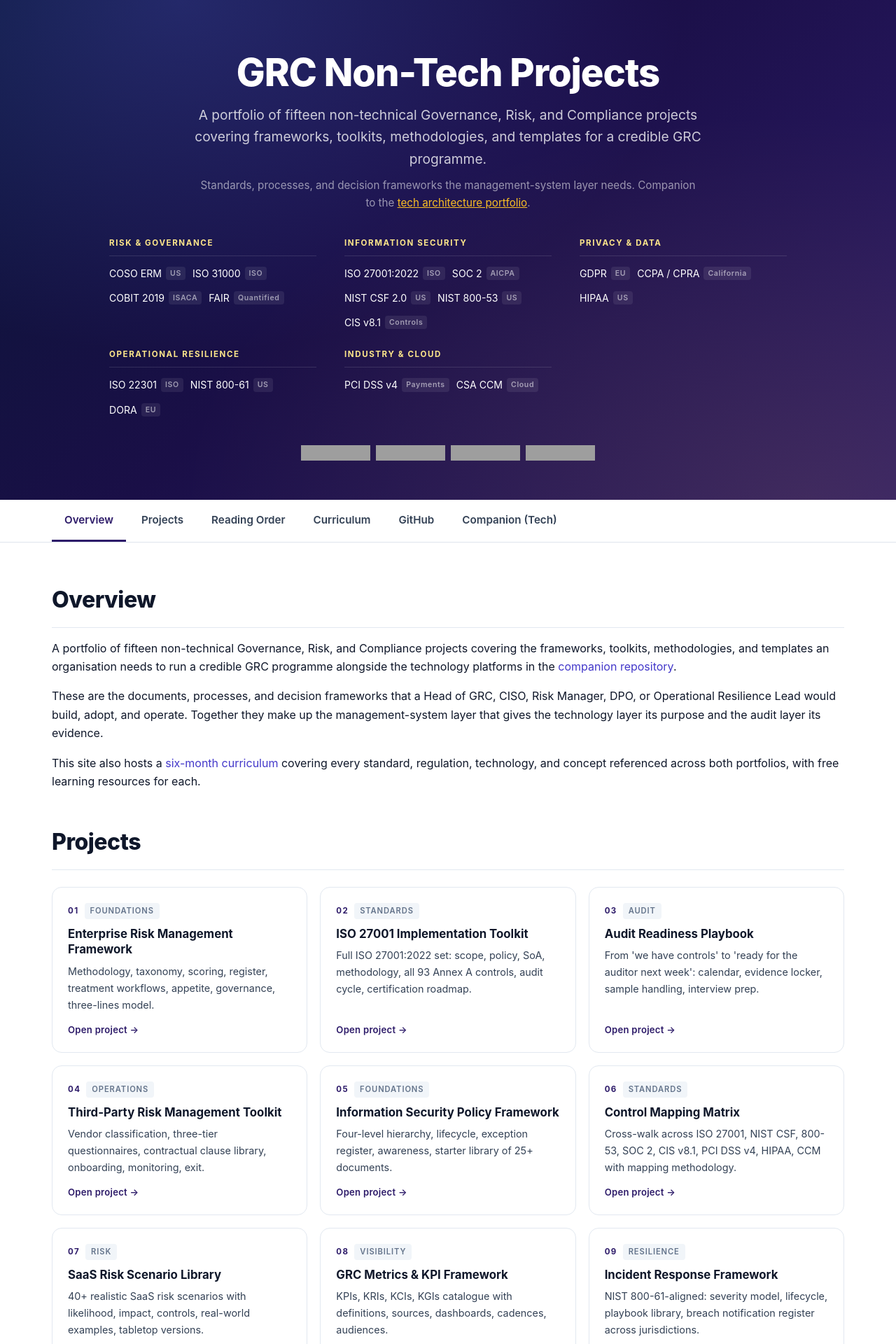
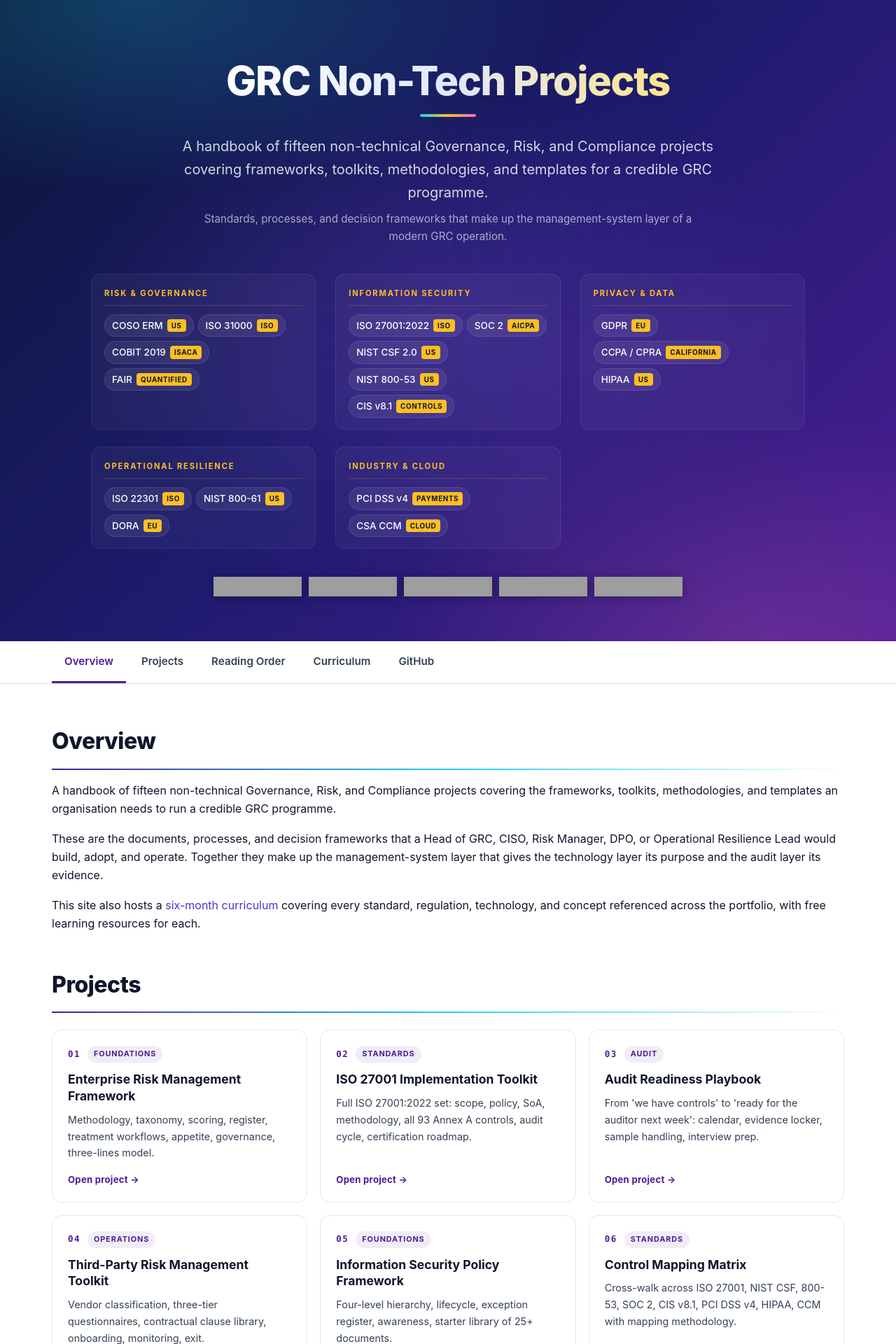
Before and after one commit to SathyaSivam-GRCNexis/grc-handbook, a Jekyll site: the page built from index.md, in a window 1280 px wide. Shown: the top 1920 px of the page at 70% size. Built offline with Jekyll 4.4.1, drawn with Linux system fonts in a browser that asks for light colours; grey boxes are pictures that could not be loaded.

Commit message:
Brighten the site: gradient text title, vibrant badges, glass framework cards, multi-colour accents; remove tech repo references

```diff
--- a/_config.yml
+++ b/_config.yml
@@ -8,7 +8,6 @@ author:
   github: SathyaSivam-GRCNexis
 
 repository: SathyaSivam-GRCNexis/grc-handbook
-companion_repo: SathyaSivam-GRCNexis/grc-tech-projects
 
 markdown: kramdown
 kramdown:
--- a/_layouts/default.html
+++ b/_layouts/default.html
@@ -12,9 +12,9 @@
 
 <header class="hero">
   <div class="hero-inner">
-    <h1>{{ site.title }}</h1>
-    <p class="tagline">A portfolio of fifteen non-technical Governance, Risk, and Compliance projects covering frameworks, toolkits, methodologies, and templates for a credible GRC programme.</p>
-    <p class="subline">Standards, processes, and decision frameworks the management-system layer needs. Companion to the <a href="https://github.com/{{ site.companion_repo }}">tech architecture portfolio</a>.</p>
+    <h1>{{ site.title }}<span class="title-underline"></span></h1>
+    <p class="tagline">A handbook of fifteen non-technical Governance, Risk, and Compliance projects covering frameworks, toolkits, methodologies, and templates for a credible GRC programme.</p>
+    <p class="subline">Standards, processes, and decision frameworks that make up the management-system layer of a modern GRC operation.</p>
 
     <div class="framework-grid">
       {% for group in site.framework_groups %}
@@ -22,7 +22,7 @@
         <div class="fg-heading">{{ group.heading }}</div>
         <div class="fg-items">
           {% for item in group.items %}
-          <span class="fg-item">{{ item.name }} <span class="fg-tag">{{ item.tag }}</span></span>
+          <span class="fg-item">{{ item.name }}<span class="fg-tag">{{ item.tag }}</span></span>
           {% endfor %}
         </div>
       </div>
@@ -30,10 +30,11 @@
     </div>
 
     <div class="hero-badges">
-      <img alt="Projects" src="https://img.shields.io/badge/Projects-15-2d1b69?style=flat-square&labelColor=0a1638">
-      <img alt="Curriculum" src="https://img.shields.io/badge/Curriculum-24%20weeks-2d1b69?style=flat-square&labelColor=0a1638">
-      <img alt="License" src="https://img.shields.io/badge/License-CC%20BY--SA%204.0-fbbf24?style=flat-square&labelColor=0a1638">
-      <img alt="Companion" src="https://img.shields.io/badge/Companion-grc--tech--projects-2d1b69?style=flat-square&labelColor=0a1638">
+      <img alt="Projects" src="https://img.shields.io/badge/Projects-15-22c55e?style=for-the-badge&labelColor=0f172a">
+      <img alt="Curriculum" src="https://img.shields.io/badge/Curriculum-24%20weeks-3b82f6?style=for-the-badge&labelColor=0f172a">
+      <img alt="Frameworks" src="https://img.shields.io/badge/Frameworks-18%2B-a855f7?style=for-the-badge&labelColor=0f172a">
+      <img alt="License" src="https://img.shields.io/badge/License-CC%20BY--SA%204.0-fbbf24?style=for-the-badge&labelColor=0f172a">
+      <img alt="Status" src="https://img.shields.io/badge/Status-Active-ec4899?style=for-the-badge&labelColor=0f172a">
     </div>
   </div>
 </header>
@@ -45,7 +46,6 @@
     <a href="{{ '/#reading-order' | relative_url }}">Reading Order</a>
     <a href="{{ '/CURRICULUM/' | relative_url }}" class="{% if page.url contains 'CURRICULUM' %}active{% endif %}">Curriculum</a>
     <a href="https://github.com/{{ site.repository }}">GitHub</a>
-    <a href="https://github.com/{{ site.companion_repo }}">Companion (Tech)</a>
   </div>
 </nav>
 
--- a/_layouts/project.html
+++ b/_layouts/project.html
@@ -23,7 +23,6 @@
     <a href="{{ '/#reading-order' | relative_url }}">Reading Order</a>
     <a href="{{ '/CURRICULUM/' | relative_url }}">Curriculum</a>
     <a href="https://github.com/{{ site.repository }}">GitHub</a>
-    <a href="https://github.com/{{ site.companion_repo }}">Companion (Tech)</a>
   </div>
 </nav>
 
--- a/assets/css/style.css
+++ b/assets/css/style.css
@@ -1,14 +1,18 @@
 /* ==========================================================================
-   GRC Non-Tech Projects | Pages stylesheet
-   Palette: navy (#0a1638) -> deep violet (#2d1b69), amber accent (#fbbf24)
+   GRC Handbook | Pages stylesheet
+   Palette: navy (#0a1638) -> indigo -> deep violet, with cyan + amber + pink accents
    ========================================================================== */
 
 :root {
   --navy: #0a1638;
-  --violet: #2d1b69;
+  --indigo: #1e1b6e;
+  --violet: #4c1d95;
   --violet-deep: #1a0f47;
   --amber: #fbbf24;
   --amber-soft: #fde68a;
+  --cyan: #22d3ee;
+  --pink: #f472b6;
+  --green: #34d399;
   --ink: #0f172a;
   --ink-soft: #334155;
   --muted: #64748b;
@@ -17,8 +21,8 @@
   --bg: #ffffff;
   --bg-soft: #f8fafc;
   --hero-fg: #ffffff;
-  --hero-fg-soft: rgba(255, 255, 255, 0.78);
-  --hero-fg-muted: rgba(255, 255, 255, 0.55);
+  --hero-fg-soft: rgba(255, 255, 255, 0.82);
+  --hero-fg-muted: rgba(255, 255, 255, 0.62);
   --radius: 8px;
   --radius-lg: 14px;
   --max: 1180px;
@@ -43,89 +47,133 @@ a:hover { text-decoration: underline; }
 
 /* ---------- Hero ---------- */
 .hero {
-  background: linear-gradient(135deg, var(--navy) 0%, var(--violet-deep) 45%, var(--violet) 100%);
+  background:
+    radial-gradient(ellipse 80% 50% at 15% 0%, rgba(34, 211, 238, 0.22), transparent 60%),
+    radial-gradient(ellipse 70% 60% at 85% 100%, rgba(244, 114, 182, 0.18), transparent 60%),
+    radial-gradient(ellipse 60% 50% at 50% 50%, rgba(168, 85, 247, 0.18), transparent 70%),
+    linear-gradient(135deg, #0a1638 0%, #1e1b6e 50%, #4c1d95 100%);
   color: var(--hero-fg);
-  padding: 72px 24px 56px;
+  padding: 84px 24px 64px;
   position: relative;
   overflow: hidden;
 }
-.hero::before {
+.hero::after {
   content: "";
   position: absolute;
   inset: 0;
-  background:
-    radial-gradient(ellipse at 20% 0%, rgba(99, 102, 241, 0.25), transparent 50%),
-    radial-gradient(ellipse at 90% 100%, rgba(251, 191, 36, 0.10), transparent 55%);
+  background-image:
+    linear-gradient(rgba(255,255,255,0.025) 1px, transparent 1px),
+    linear-gradient(90deg, rgba(255,255,255,0.025) 1px, transparent 1px);
+  background-size: 40px 40px;
   pointer-events: none;
+  mask-image: radial-gradient(ellipse at center, black 30%, transparent 80%);
+  -webkit-mask-image: radial-gradient(ellipse at center, black 30%, transparent 80%);
 }
 .hero-inner {
   max-width: var(--max);
   margin: 0 auto;
   position: relative;
+  z-index: 1;
   text-align: center;
 }
 .hero h1 {
-  font-size: clamp(2.2rem, 4.4vw, 3.4rem);
+  font-size: clamp(2.4rem, 5vw, 3.6rem);
   font-weight: 800;
-  letter-spacing: -0.02em;
-  margin: 0 0 14px;
-  line-height: 1.15;
+  letter-spacing: -0.025em;
+  margin: 0 0 18px;
+  line-height: 1.1;
+  background: linear-gradient(90deg, #ffffff 0%, #e0e7ff 50%, #fde68a 100%);
+  -webkit-background-clip: text;
+  background-clip: text;
+  -webkit-text-fill-color: transparent;
+  display: inline-block;
+  position: relative;
+}
+.title-underline {
+  display: block;
+  width: 80px;
+  height: 4px;
+  margin: 16px auto 0;
+  background: linear-gradient(90deg, var(--cyan), var(--amber), var(--pink));
+  border-radius: 2px;
 }
 .hero .tagline {
-  font-size: clamp(1rem, 1.6vw, 1.2rem);
+  font-size: clamp(1.05rem, 1.7vw, 1.25rem);
   color: var(--hero-fg-soft);
-  margin: 0 auto 8px;
-  max-width: 760px;
+  margin: 8px auto 8px;
+  max-width: 780px;
+  font-weight: 400;
 }
 .hero .subline {
   font-size: 0.95rem;
   color: var(--hero-fg-muted);
-  margin: 0 auto 36px;
+  margin: 0 auto 40px;
   max-width: 720px;
 }
-.hero .subline a { color: var(--amber); text-decoration: underline; }
 
 /* Framework grid */
 .framework-grid {
   display: grid;
   grid-template-columns: repeat(auto-fit, minmax(260px, 1fr));
-  gap: 22px 28px;
-  max-width: 980px;
-  margin: 0 auto 36px;
+  gap: 24px 28px;
+  max-width: 1020px;
+  margin: 0 auto 40px;
   text-align: left;
 }
-.fg-group { padding: 0 6px; }
+.fg-group {
+  padding: 18px 18px 16px;
+  background: rgba(255, 255, 255, 0.04);
+  border: 1px solid rgba(255, 255, 255, 0.08);
+  border-radius: var(--radius-lg);
+  backdrop-filter: blur(8px);
+  -webkit-backdrop-filter: blur(8px);
+  transition: border-color .2s, background .2s;
+}
+.fg-group:hover {
+  border-color: rgba(251, 191, 36, 0.4);
+  background: rgba(255, 255, 255, 0.06);
+}
 .fg-heading {
-  font-size: 0.72rem;
+  font-size: 0.7rem;
   font-weight: 700;
-  letter-spacing: 0.14em;
+  letter-spacing: 0.16em;
   text-transform: uppercase;
-  color: var(--amber-soft);
-  margin: 0 0 10px;
+  color: var(--amber);
+  margin: 0 0 12px;
   padding-bottom: 8px;
-  border-bottom: 1px solid rgba(255, 255, 255, 0.12);
+  border-bottom: 1px solid rgba(251, 191, 36, 0.2);
 }
 .fg-items {
   display: flex;
   flex-wrap: wrap;
-  gap: 6px 10px;
+  gap: 6px;
 }
 .fg-item {
   display: inline-flex;
   align-items: center;
   gap: 6px;
-  font-size: 0.88rem;
+  font-size: 0.85rem;
+  font-weight: 500;
   color: var(--hero-fg);
-  padding: 3px 0;
+  padding: 4px 10px;
+  background: rgba(255, 255, 255, 0.07);
+  border: 1px solid rgba(255, 255, 255, 0.1);
+  border-radius: 999px;
+  transition: background .15s, border-color .15s;
+}
+.fg-item:hover {
+  background: rgba(34, 211, 238, 0.12);
+  border-color: rgba(34, 211, 238, 0.4);
 }
 .fg-tag {
-  font-size: 0.66rem;
-  font-weight: 600;
+  font-size: 0.62rem;
+  font-weight: 700;
   letter-spacing: 0.06em;
-  color: var(--hero-fg-muted);
-  background: rgba(255, 255, 255, 0.08);
+  color: var(--ink);
+  background: var(--amber);
   padding: 1px 6px;
   border-radius: 4px;
+  text-transform: uppercase;
 }
 
 /* Hero badges */
@@ -133,10 +181,15 @@ a:hover { text-decoration: underline; }
   display: flex;
   flex-wrap: wrap;
   justify-content: center;
-  gap: 8px;
-  margin-top: 24px;
+  gap: 10px;
+  margin-top: 28px;
 }
-.hero-badges img { height: 22px; }
+.hero-badges img {
+  height: 28px;
+  filter: drop-shadow(0 2px 8px rgba(0, 0, 0, 0.3));
+  transition: transform .15s;
+}
+.hero-badges img:hover { transform: translateY(-2px); }
 
 /* ---------- Nav tabs ---------- */
 .tabnav {
@@ -187,7 +240,8 @@ a:hover { text-decoration: underline; }
   letter-spacing: -0.015em;
   margin: 48px 0 16px;
   padding-bottom: 12px;
-  border-bottom: 1px solid var(--line);
+  border-bottom: 2px solid transparent;
+  border-image: linear-gradient(90deg, var(--violet), var(--cyan), transparent) 1;
 }
 .content h1:first-child { margin-top: 0; }
 .content h2 {
@@ -195,6 +249,7 @@ a:hover { text-decoration: underline; }
   font-weight: 700;
   margin: 40px 0 14px;
   letter-spacing: -0.01em;
+  color: var(--indigo);
 }
 .content h3 {
   font-size: 1.15rem;
@@ -218,6 +273,7 @@ a:hover { text-decoration: underline; }
   background: var(--line-soft);
   padding: 2px 6px;
   border-radius: 4px;
+  color: var(--violet);
 }
 .content pre {
   background: #0f172a;
@@ -266,35 +322,49 @@ a:hover { text-decoration: underline; }
   color: inherit;
   transition: transform .15s, border-color .15s, box-shadow .15s;
   position: relative;
+  overflow: hidden;
+}
+.project-card::before {
+  content: "";
+  position: absolute;
+  top: 0;
+  left: 0;
+  right: 0;
+  height: 3px;
+  background: linear-gradient(90deg, var(--violet), var(--cyan));
+  opacity: 0;
+  transition: opacity .15s;
 }
 .project-card:hover {
-  transform: translateY(-2px);
+  transform: translateY(-3px);
   border-color: var(--violet);
-  box-shadow: 0 6px 20px -8px rgba(45, 27, 105, 0.25);
+  box-shadow: 0 10px 28px -10px rgba(76, 29, 149, 0.3);
   text-decoration: none;
 }
+.project-card:hover::before { opacity: 1; }
 .project-card .num {
-  font-size: 0.72rem;
-  font-weight: 700;
+  font-size: 0.78rem;
+  font-weight: 800;
   letter-spacing: 0.12em;
   color: var(--violet);
+  font-family: ui-monospace, SFMono-Regular, Menlo, monospace;
 }
 .project-card .cat {
-  font-size: 0.7rem;
-  font-weight: 600;
+  font-size: 0.68rem;
+  font-weight: 700;
   letter-spacing: 0.08em;
   text-transform: uppercase;
-  color: var(--muted);
-  background: var(--line-soft);
-  padding: 2px 8px;
-  border-radius: 4px;
-  margin-left: 8px;
+  color: var(--violet);
+  background: rgba(76, 29, 149, 0.08);
+  padding: 3px 9px;
+  border-radius: 999px;
+  margin-left: 10px;
 }
-.project-card .head { display: flex; align-items: center; margin-bottom: 10px; }
+.project-card .head { display: flex; align-items: center; margin-bottom: 12px; }
 .project-card h3 {
-  font-size: 1.05rem;
+  font-size: 1.1rem;
   font-weight: 700;
-  margin: 0 0 8px;
+  margin: 0 0 10px;
   color: var(--ink);
   line-height: 1.35;
 }
@@ -305,42 +375,50 @@ a:hover { text-decoration: underline; }
   flex-grow: 1;
 }
 .project-card .open {
-  margin-top: 14px;
+  margin-top: 16px;
   font-size: 0.82rem;
-  font-weight: 600;
+  font-weight: 700;
   color: var(--violet);
   letter-spacing: 0.02em;
 }
 
 /* ---------- Project page subhero ---------- */
 .subhero {
-  background: linear-gradient(135deg, var(--navy) 0%, var(--violet) 100%);
+  background:
+    radial-gradient(ellipse 60% 80% at 80% 0%, rgba(244, 114, 182, 0.15), transparent 60%),
+    radial-gradient(ellipse 50% 70% at 10% 100%, rgba(34, 211, 238, 0.15), transparent 60%),
+    linear-gradient(135deg, #0a1638 0%, #1e1b6e 50%, #4c1d95 100%);
   color: var(--hero-fg);
-  padding: 36px 24px 32px;
+  padding: 44px 24px 38px;
+  position: relative;
+  overflow: hidden;
 }
 .subhero-inner {
   max-width: var(--max);
   margin: 0 auto;
+  position: relative;
 }
 .subhero .crumb {
-  font-size: 0.8rem;
-  letter-spacing: 0.08em;
+  font-size: 0.78rem;
+  letter-spacing: 0.1em;
   text-transform: uppercase;
-  color: var(--amber-soft);
-  margin-bottom: 6px;
+  color: var(--amber);
+  margin-bottom: 8px;
+  font-weight: 600;
 }
-.subhero .crumb a { color: var(--amber-soft); text-decoration: none; }
+.subhero .crumb a { color: var(--amber); text-decoration: none; }
 .subhero .crumb a:hover { text-decoration: underline; }
 .subhero h1 {
-  font-size: clamp(1.6rem, 3vw, 2.2rem);
+  font-size: clamp(1.7rem, 3vw, 2.3rem);
   font-weight: 800;
   letter-spacing: -0.015em;
   margin: 0;
+  color: white;
 }
 
 /* ---------- Footer ---------- */
 .site-footer {
-  background: var(--bg-soft);
+  background: linear-gradient(180deg, var(--bg-soft) 0%, #eef2ff 100%);
   border-top: 1px solid var(--line);
   padding: 32px 24px;
   text-align: center;
@@ -351,9 +429,11 @@ a:hover { text-decoration: underline; }
 
 /* ---------- Responsive ---------- */
 @media (max-width: 720px) {
-  .hero { padding: 56px 20px 40px; }
+  .hero { padding: 60px 20px 44px; }
   .content { padding: 40px 20px 72px; }
   .framework-grid { gap: 18px; }
+  .fg-group { padding: 14px 14px 12px; }
   .tabnav-inner { padding: 0 16px; }
   .tabnav a { padding: 14px 12px; font-size: 0.9rem; }
+  .hero-badges img { height: 24px; }
 }
--- a/index.md
+++ b/index.md
@@ -5,11 +5,11 @@ title: Overview
 
 # Overview
 
-A portfolio of fifteen non-technical Governance, Risk, and Compliance projects covering the frameworks, toolkits, methodologies, and templates an organisation needs to run a credible GRC programme alongside the technology platforms in the [companion repository](https://github.com/{{ site.companion_repo }}).
+A handbook of fifteen non-technical Governance, Risk, and Compliance projects covering the frameworks, toolkits, methodologies, and templates an organisation needs to run a credible GRC programme.
 
 These are the documents, processes, and decision frameworks that a Head of GRC, CISO, Risk Manager, DPO, or Operational Resilience Lead would build, adopt, and operate. Together they make up the management-system layer that gives the technology layer its purpose and the audit layer its evidence.
 
-This site also hosts a [six-month curriculum]({{ '/CURRICULUM/' | relative_url }}) covering every standard, regulation, technology, and concept referenced across both portfolios, with free learning resources for each.
+This site also hosts a [six-month curriculum]({{ '/CURRICULUM/' | relative_url }}) covering every standard, regulation, technology, and concept referenced across the portfolio, with free learning resources for each.
 
 <h1 id="projects">Projects</h1>
 
```
